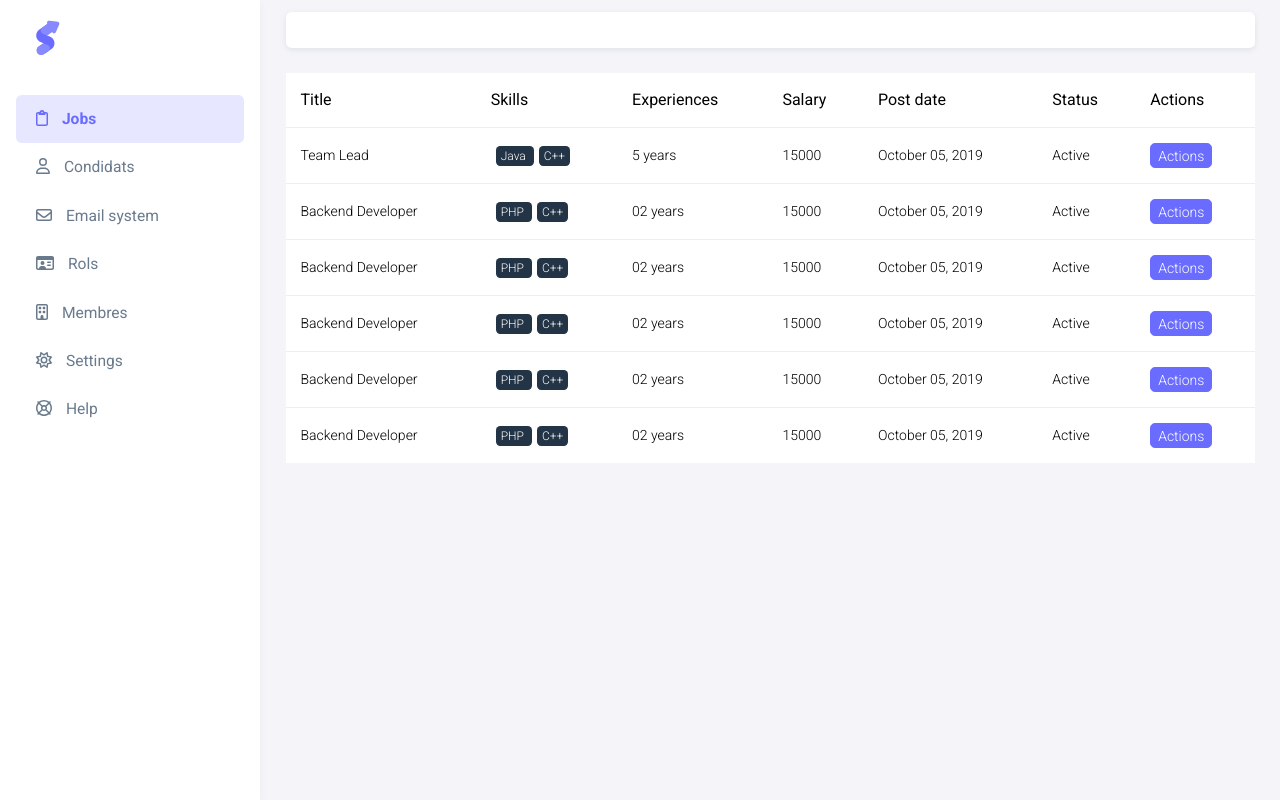
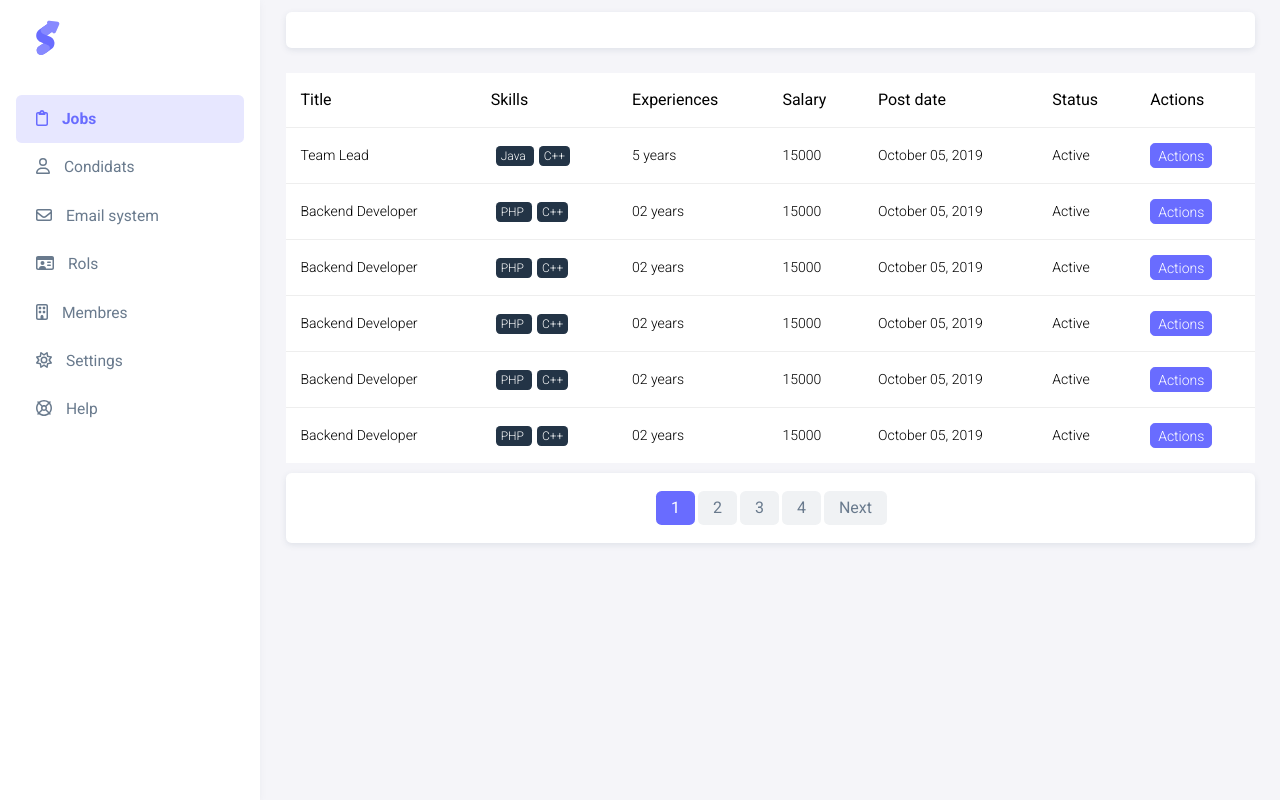
Before and after one commit to hiringkanban/frontend, a React (Vite) app: page /admin in a window 1280 px wide. Built offline with nearby package versions, Linux system fonts and the light colour scheme.

Commit message:
simple pagination

```diff
--- /dev/null
+++ b/src/components/Molecules/Pagination/index.ts
@@ -0,0 +1 @@
+export { default } from './pagination';
--- /dev/null
+++ b/src/components/Molecules/Pagination/pagination.tsx
@@ -0,0 +1,61 @@
+//import { range } from "lodash";
+import React, { useEffect, useState } from "react";
+import {
+    StyledPagination,
+    StyledPaginationLink
+} from "./style"
+import { paginationProps } from "./type"
+
+const Pagiantion:React.FC<paginationProps> = ({total}) => {
+
+    const _rang = (start: number, end: number) => {
+        return Array(Math.ceil(end - start +1)).fill(start).map((x, y) => x+ y);
+    }
+
+    const [current, setCurrent] = useState(1);
+    const window = 4;
+    const [start, setStart] = useState(1);
+    const [end, setEnd] = useState(4);
+    const pagination:[React.ReactElement | null] = [null];
+    const [rang, setRang] = useState(_rang(1, 4));
+
+    for (let i = 0; i < rang.length; i++ ) {
+        pagination.push(
+        <StyledPaginationLink active={rang[i] === current}>
+            <a onClick={() => setCurrent(rang[i])}>{rang[i]}</a>
+        </StyledPaginationLink>);
+    }
+
+    const next = () => {
+        setCurrent(current + 1);
+        if(current === rang.length) {
+            /*setStart(start + 1);
+            setEnd(end + 1);*/
+            setRang(_rang(rang[0] + 1, rang[0]+4))
+        }
+    };
+
+    const prev = () => {
+        setCurrent(current - 1);
+        if(current === start) {
+            setStart(start - 1);
+            setEnd(end - 1);
+        }
+    };
+
+    useEffect(() => {}, [current]);
+
+    return (
+        <StyledPagination onChange={() => console.log('change')}>
+            { end - window > 0 &&
+                <StyledPaginationLink><a onClick={prev}> Prev </a></StyledPaginationLink>
+            }
+            {pagination}
+            { current < total &&
+                <StyledPaginationLink><a  onClick={next}> Next </a></StyledPaginationLink>
+            }
+        </StyledPagination>
+    )
+}
+
+export default Pagiantion;
--- /dev/null
+++ b/src/components/Molecules/Pagination/style.tsx
@@ -0,0 +1,27 @@
+import styled from "styled-components";
+import { borderRadius, colors, fontWeight } from "../../../styles/styleGuide";
+
+export const StyledPagination = styled.ul`
+    display: flex;
+    list-style: none;
+`;
+
+export const StyledPaginationLink = styled.li<{active?: boolean}>`
+    background-color: ${props => props.active ? colors.primary : colors.lightGray };
+    margin-left: 3px;
+    padding: 5px;
+    border-radius: ${borderRadius};
+
+    :hover {
+        background-color: #e1e4e8;
+    }
+
+    a {
+        padding: 0.625rem;
+        color: ${props => props.active ? '#fff' : colors.gray }; ;
+        text-align: center;
+        line-height: 1;
+        font-weight: ${fontWeight.bold};
+        cursor: pointer;
+    }
+`;
--- /dev/null
+++ b/src/components/Molecules/Pagination/type.ts
@@ -0,0 +1,3 @@
+export interface paginationProps {
+    total: number
+}
--- a/src/components/Templates/Admin/admin.tsx
+++ b/src/components/Templates/Admin/admin.tsx
@@ -1,4 +1,4 @@
-import React, { createContext } from "react";
+import React from "react";
 import SideBar from "../../Organisms/Sidebar/sidebar";
 import Section from "../../Atoms/Section";
 import Table from "../../Molecules/Table";
@@ -12,7 +12,9 @@ import Modal from "../../Molecules/Modal";
 import Drodown from "../../Molecules/Drodown";
 import AdminNavBar from "../../Organisms/AdminNavBar";
 import { SideBarContext } from "../../../context";
-
+import Pagination from "../../Molecules/Pagination";
+import Box from "../../Atoms/Box";
+import FlexBox from "../../Atoms/Flexbox/flexbox";
 type dataT = {
     key: string,
     title: string,
@@ -176,6 +178,15 @@ const AdminTemplate:React.FC<navbarProps> = ({ leftMenu, rightMenu }) => {
         },
     ];
 
+    const paginationitems = [
+        { value: 1, onClick: () => console.log('pagination')},
+        { value: 2, onClick: () => console.log('pagination')},
+        { value: 3, onClick: () => console.log('pagination')},
+        { value: 4, onClick: () => console.log('pagination')},
+        { value: 5, onClick: () => console.log('pagination')},
+        { value: 6, onClick: () => console.log('pagination')}
+    ]
+
     return (
         <>
             <Modal
@@ -195,6 +206,11 @@ const AdminTemplate:React.FC<navbarProps> = ({ leftMenu, rightMenu }) => {
                         <div style={{overflowX: 'auto'}}>
                             <Table columns={cols} dataSource={data}/>
                         </div>
+                        <Box margin="10px 0">
+                            <FlexBox justify="center">
+                                <Pagination total={20}></Pagination>
+                            </FlexBox>
+                        </Box>
                     </Container>
                 </Section>
             </SideBarContext.Provider>
--- a/src/styles/styleGuide.tsx
+++ b/src/styles/styleGuide.tsx
@@ -2,7 +2,8 @@ export const colors = {
     primary: '#696cff',
     white: '#fff',
     gray: '#697a8d',
-    lightGray: '#f5f5f5',
+    lightGray: '#f0f2f4',
+
     green: 'rgba(54, 159, 71, 1)',
     blue: 'rgba(10, 88, 132, 1)',
     darkBlue: 'rgba(41, 47, 76, 1)',
```
Also changed, not shown: src/context/index.ts (line endings or trailing spaces).
